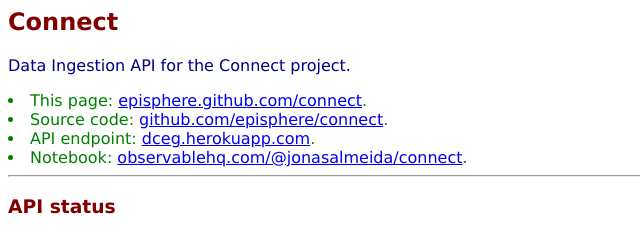
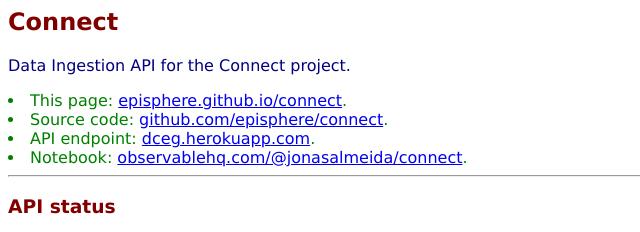
Before and after one commit to episphere/connect, a website: page index.html in a window 1280 px wide. Shown: the top 232 px of the page, 0-640 px from the left. Drawn offline with Linux system fonts and the light colour scheme.

Commit message:
live clinet link corrected

```diff
--- a/index.html
+++ b/index.html
@@ -3,7 +3,7 @@
 
 <h2>Connect</h2>
 <p>Data Ingestion API for the Connect project.
-<li> This page: <a href="https://episphere.github.com/connect" target="_blank">episphere.github.com/connect</a>.</li>
+<li> This page: <a href="https://episphere.github.io/connect" target="_blank">episphere.github.io/connect</a>.</li>
 <li> Source code: <a href="https://github.com/episphere/connect" target="_blank">github.com/episphere/connect</a>.</li>
 <li> API endpoint: <a href="https://dceg.herokuapp.com" target="_blank">dceg.herokuapp.com</a>.</li>
 <li> Notebook: <a href="https://observablehq.com/@jonasalmeida/connect" target="_blank">observablehq.com/@jonasalmeida/connect</a>.</li>
```
Also changed, not shown: README.md.
